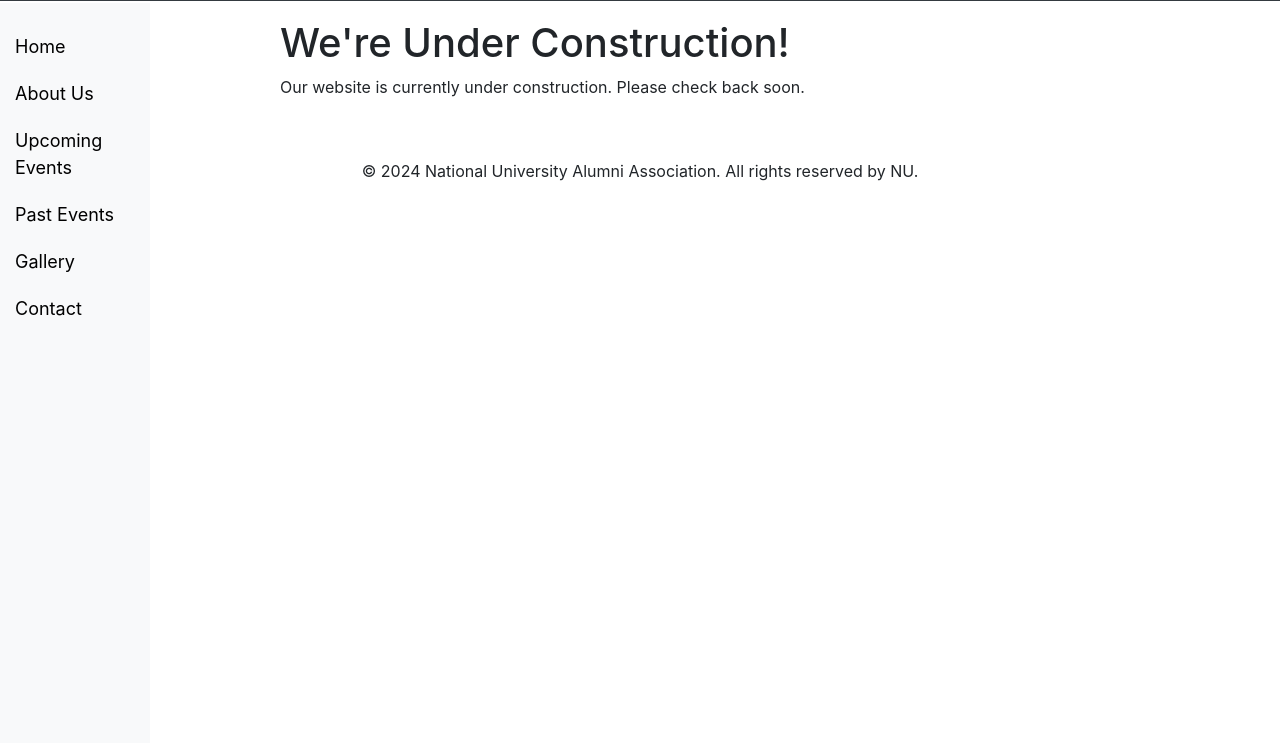
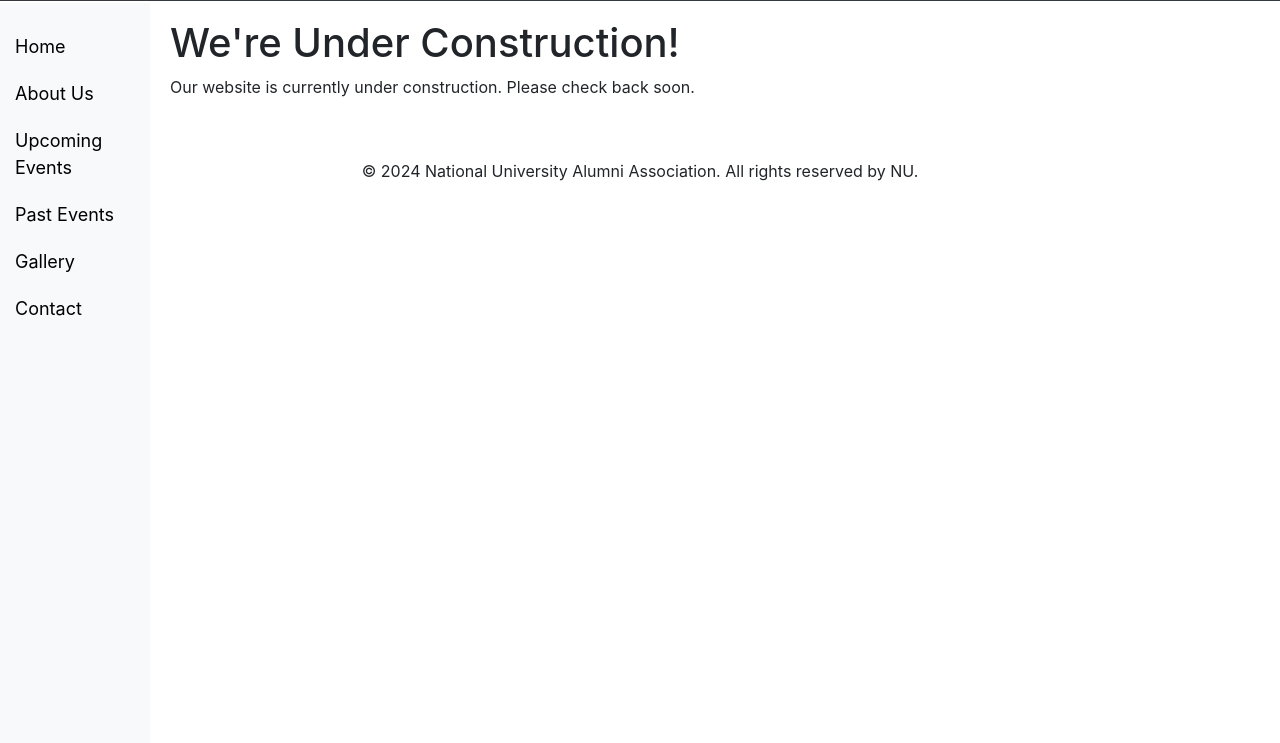
Before and after one commit to jewelnu/nuaa, a Django app: page /alumni/about/ in a window 1280 px wide. Shown: the part 57-800 px from the top of the page. Run offline with Django 5.2, Linux system fonts and the light colour scheme; some libraries are stand-ins or nearby versions.

Commit message:
bootstrap base.html page adjust sidebar

```diff
--- a/exam/static/CSS/base.css
+++ b/exam/static/CSS/base.css
@@ -30,7 +30,7 @@
     color: #007bff;
 }
 .content {
-    margin-left: 260px;
+    margin-left: 150px;
     padding: 20px;
 }
 /* Ensure body has padding to avoid overlap */
```
